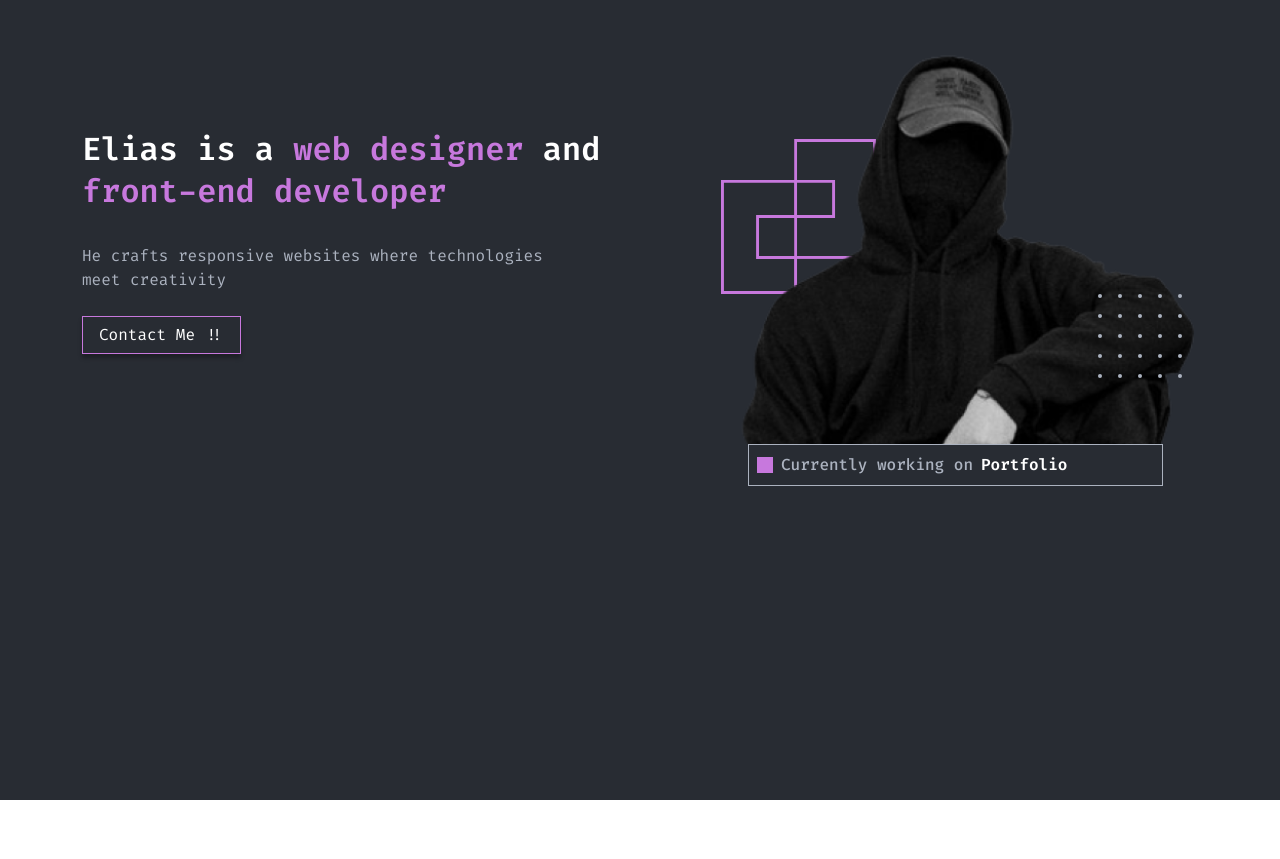
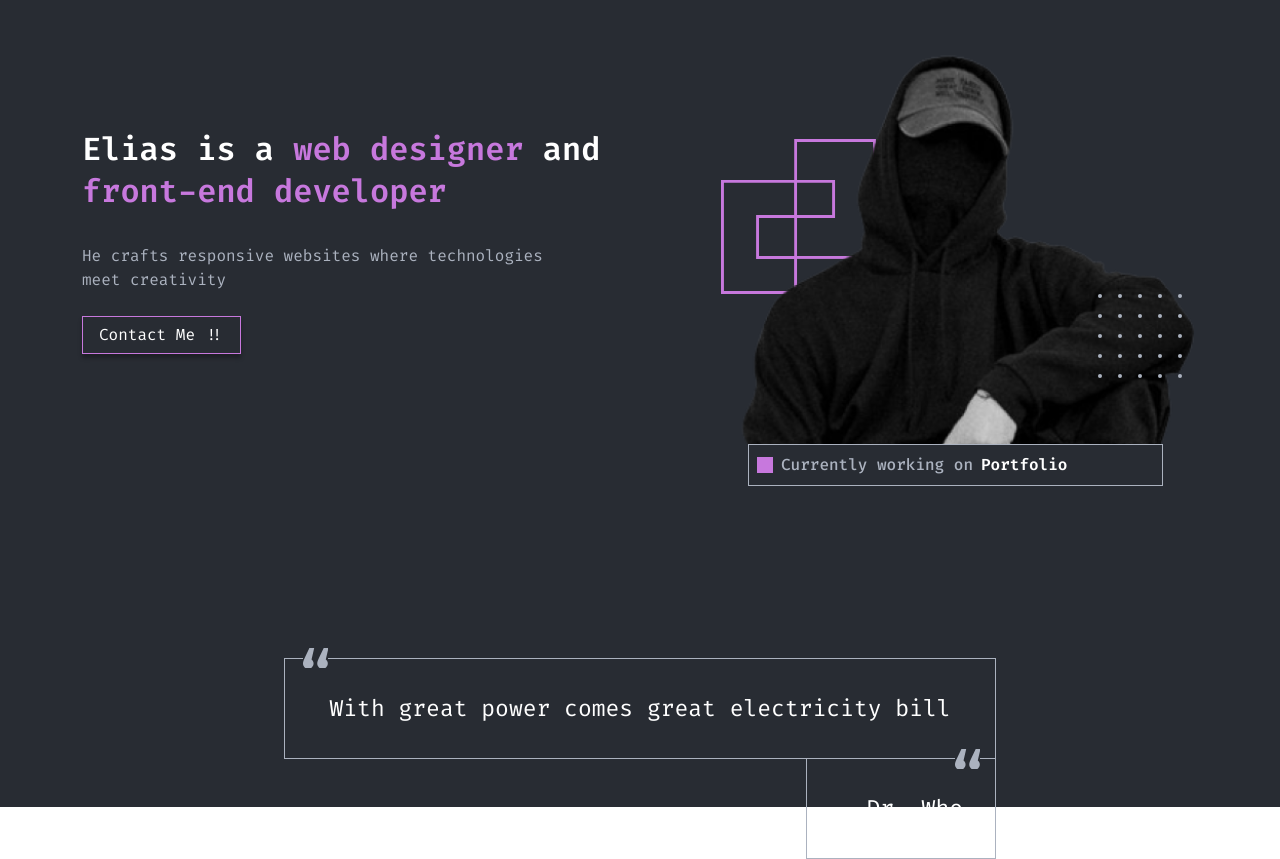
Before and after one commit to vcpc/Portfolio-Belal, an Angular app: page / in a window 1280 px wide. Before the commit the page ends 800 px from the top, so only its background shows below. Built offline with nearby package versions, Linux system fonts and the light colour scheme.

Commit message:
add quote

```diff
--- a/src/app/core/components/home/home.component.html
+++ b/src/app/core/components/home/home.component.html
@@ -43,5 +43,6 @@
         </div>
       </div>
     </div>
+    <app-qoute class="d-none d-md-block"></app-qoute>
   </div>
 </section>
--- a/src/app/core/components/home/home.component.ts
+++ b/src/app/core/components/home/home.component.ts
@@ -1,9 +1,10 @@
 import { Component } from '@angular/core';
+import { QouteComponent } from '../qoute/qoute.component';
 
 @Component({
   selector: 'app-home',
   standalone: true,
-  imports: [],
+  imports: [QouteComponent],
   templateUrl: './home.component.html',
   styleUrl: './home.component.scss',
 })
--- /dev/null
+++ b/src/app/core/components/qoute/qoute.component.html
@@ -0,0 +1,8 @@
+<section class="qoute mx-auto position-relative">
+  <p class="text-white mb-0 grayBorder">
+    With great power comes great electricity bill
+  </p>
+  <div class="qoute__author position-absolute">
+    <p class="mb-0 text-white grayBorder">- Dr. Who</p>
+  </div>
+</section>
--- /dev/null
+++ b/src/app/core/components/qoute/qoute.component.scss
@@ -0,0 +1,64 @@
+.qoute {
+  /* box Model */
+  width: 712px;
+  padding: {
+    top: 112px;
+  }
+  /* Layout */
+  text-align: center;
+
+  p {
+    /* box Model */
+    padding: 32px;
+
+    /* Text */
+    font-size: 23px;
+  }
+
+  &:before {
+    /* Positioning */
+    left: 19px;
+    transform: translateY(-50%);
+    position: absolute;
+
+    /* Box Model */
+    width: 25px;
+    height: 20px;
+    padding: 4px 8px;
+
+    /* Color */
+    background-image: url("../../../../assets/quote.svg");
+    background-repeat: no-repeat;
+    background-color: #282c33;
+    /* Other */
+    content: "";
+  }
+  &__author {
+    /* Positioning */
+    bottom: -100px;
+    right: 0px;
+    p {
+      /* box Model */
+      border-top: 0;
+    }
+
+    &:before {
+      /* Positioning */
+      right: 16px;
+      transform: translateY(-50%);
+      position: absolute;
+
+      /* Box Model */
+      width: 25px;
+      height: 20px;
+      padding: 4px 8px;
+
+      /* Color */
+      background-image: url("../../../../assets/quote.svg");
+      background-repeat: no-repeat;
+      background-color: #282c33;
+      /* Other */
+      content: "";
+    }
+  }
+}
```
Also changed, not shown: src/app/core/components/qoute/qoute.component.ts (added, +12 -0 lines).
